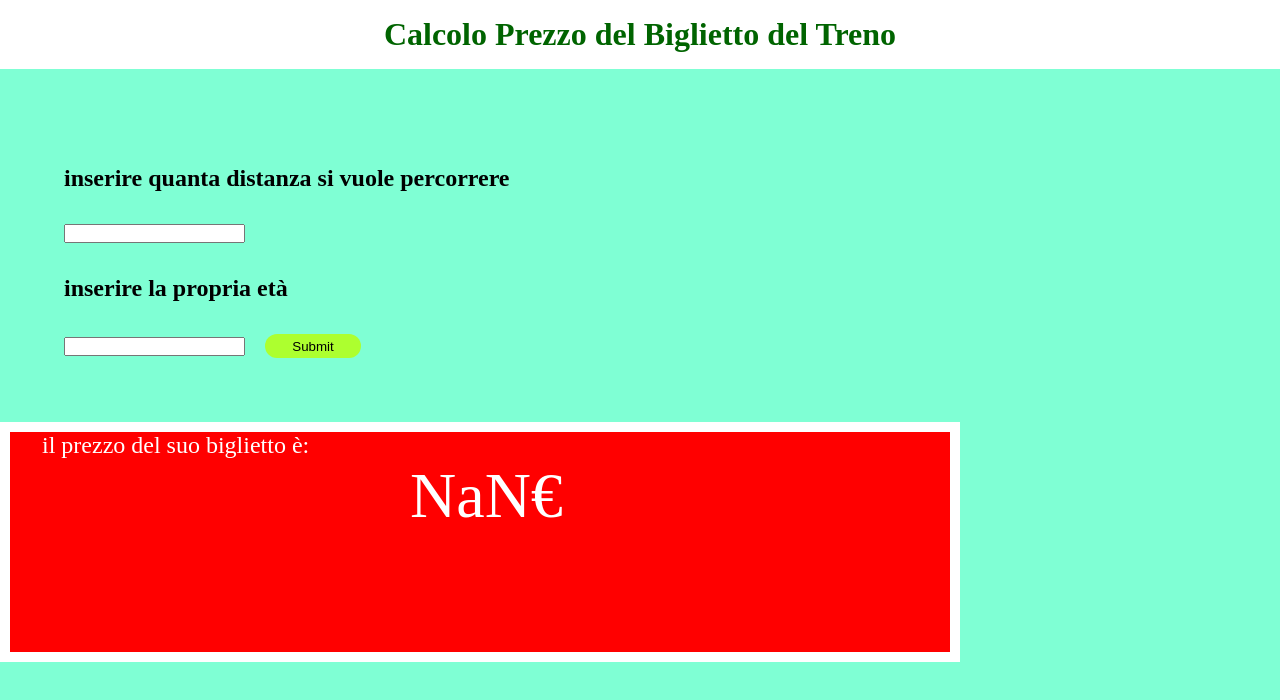
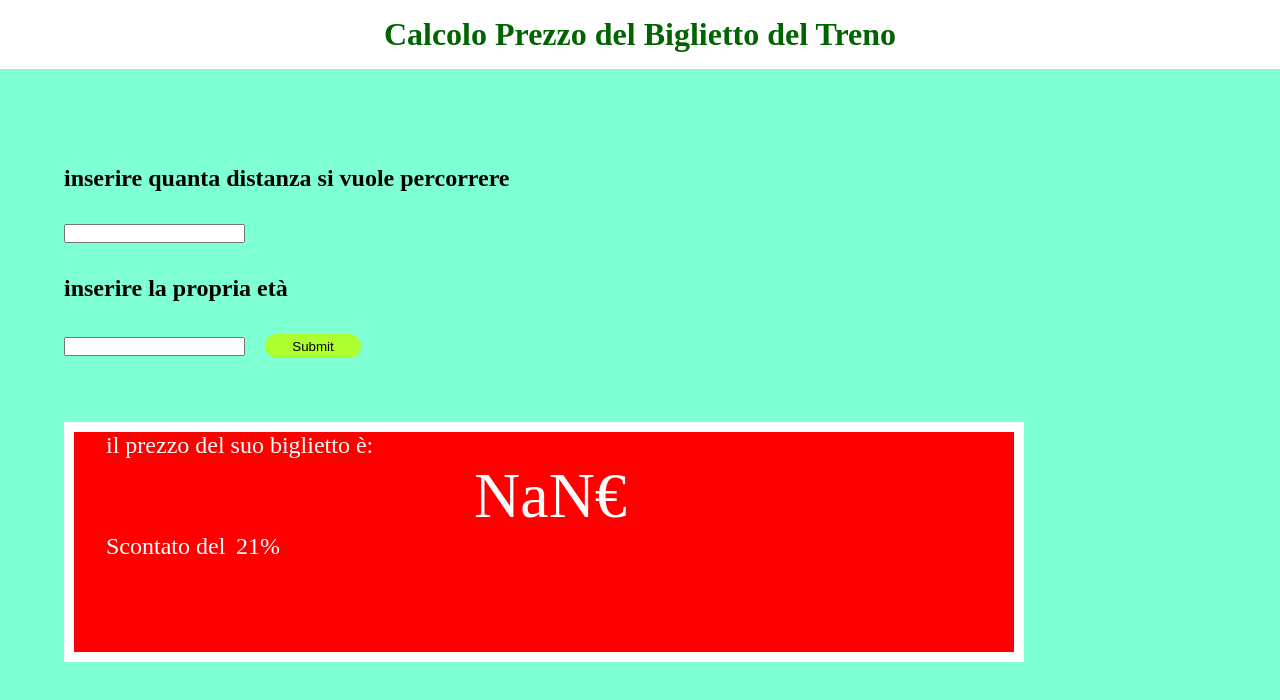
Before and after one commit to SimoneColombo1/js-biglietto-treno-form, a plain HTML site: page index.html in a window 1280 px wide. Both pictures are taken after a click on the input 313 px from the left and 346 px from the top of the page. Drawn offline with Linux system fonts and the light colour scheme.

Commit message:
cmabiato il padding nella card

```diff
--- a/CSS/style.css
+++ b/CSS/style.css
@@ -40,6 +40,7 @@ header{
 }
 
 .card{
+    margin-left: 4rem;
     border: solid 10px white;
     width: 60rem;
     height: 15rem;
@@ -59,3 +60,10 @@ header{
     font-size: 4rem;
     padding-left: 25rem;
 }
+#scontoeta{
+    padding-left: 0.3rem;
+}
+.card span {
+    padding-left: 2rem;
+    font-size: 1.5rem;
+}
--- a/JS/script.js
+++ b/JS/script.js
@@ -6,6 +6,8 @@ document.querySelector('#submit').addEventListener('click' , function() {
     const km= parseInt(document.querySelector('input#km').value, );
     const sum = km * prezzo;
     const PrezzoTotale= document.querySelector('span#PrezzoTotale');
+    const scontoeta= document.querySelector('span#scontoeta');
+
     const scontoA= 42;
     const scontoB= 21;
     if  (eta > 18){
@@ -16,6 +18,7 @@ document.querySelector('#submit').addEventListener('click' , function() {
 
 
     PrezzoTotale.innerHTML = totale + '€' ;
+    scontoeta.innerHTML = scontoA + '%';
 
         }
         else{
@@ -29,6 +32,7 @@ document.querySelector('#submit').addEventListener('click' , function() {
         const totale= (sum - PrezzoScontato).toFixed(2);
         console.log(totale);
        PrezzoTotale.innerHTML = totale + '€' ;
+       scontoeta.innerHTML = scontoB + '%';
     }
 
 })
--- a/index.html
+++ b/index.html
@@ -19,8 +19,12 @@
     </div>
     <div class="card"><p>il prezzo del suo biglietto è:</p>
 
-    <span id="PrezzoTotale">0.00</span>
-    </main>
+    <span id="PrezzoTotale">0.00</span> <br>
+
+      <span>  Scontato del  <span id="scontoeta">0.00</span>
+</span>
+
+</main>
 
 
     </div>
```
